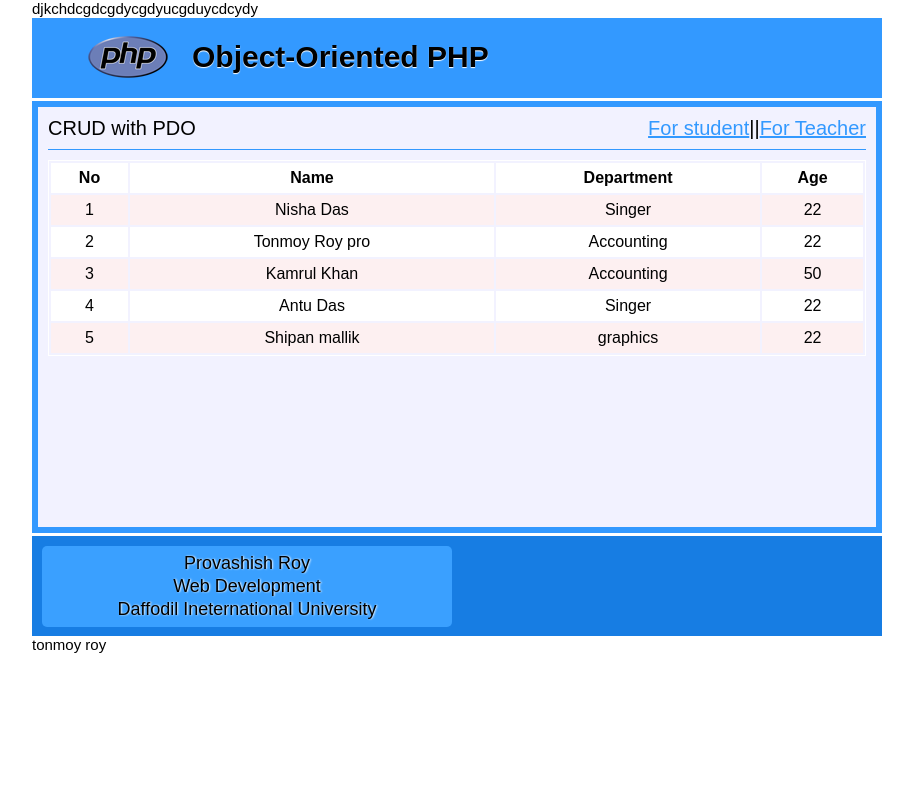
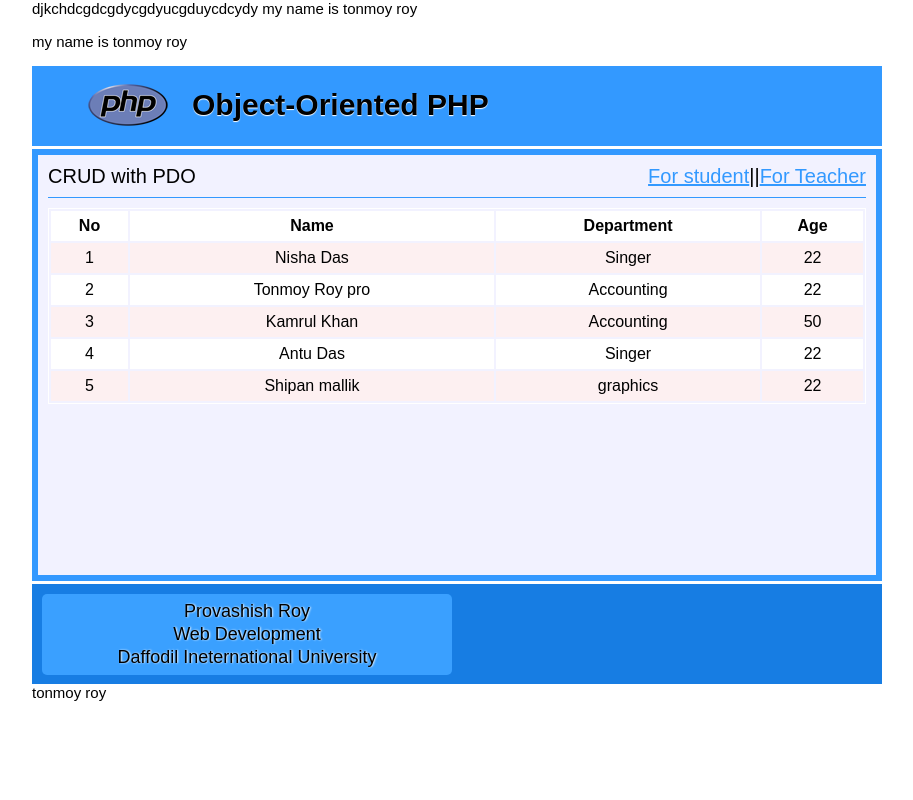
Before and after one commit to provashish95/MVC, a PHP site: page / in a window 1280 px wide. Shown: the whole page, without its empty margins (183-1096 px from the left). Run offline with PHP 8.4, Linux system fonts and the light colour scheme; data comes from the database, SQL or seed files in the repository.

Commit message:
add 3 new file

```diff
--- a/DB.php
+++ b/DB.php
@@ -21,3 +21,10 @@ class DB{
 }
 
 ?>
+
+<?php
+
+echo "my name is tonmoy roy ";
+
+
+?>
--- a/inc/header.php
+++ b/inc/header.php
@@ -1,4 +1,5 @@
 <!DOCTYPE HTML>
+<p>my name is tonmoy roy</p>
 <html>
 <head>
   <meta http-equiv="Content-Type" content="text/html; charset=UTF-8" />
--- a/roy.php
+++ b/roy.php
@@ -1,5 +1,7 @@
 <?php
 
+echo "my name is tomoy roy ";
+echo "my name is tomoy roy ";
 echo "my name is tomoy roy ";
 
 
```
